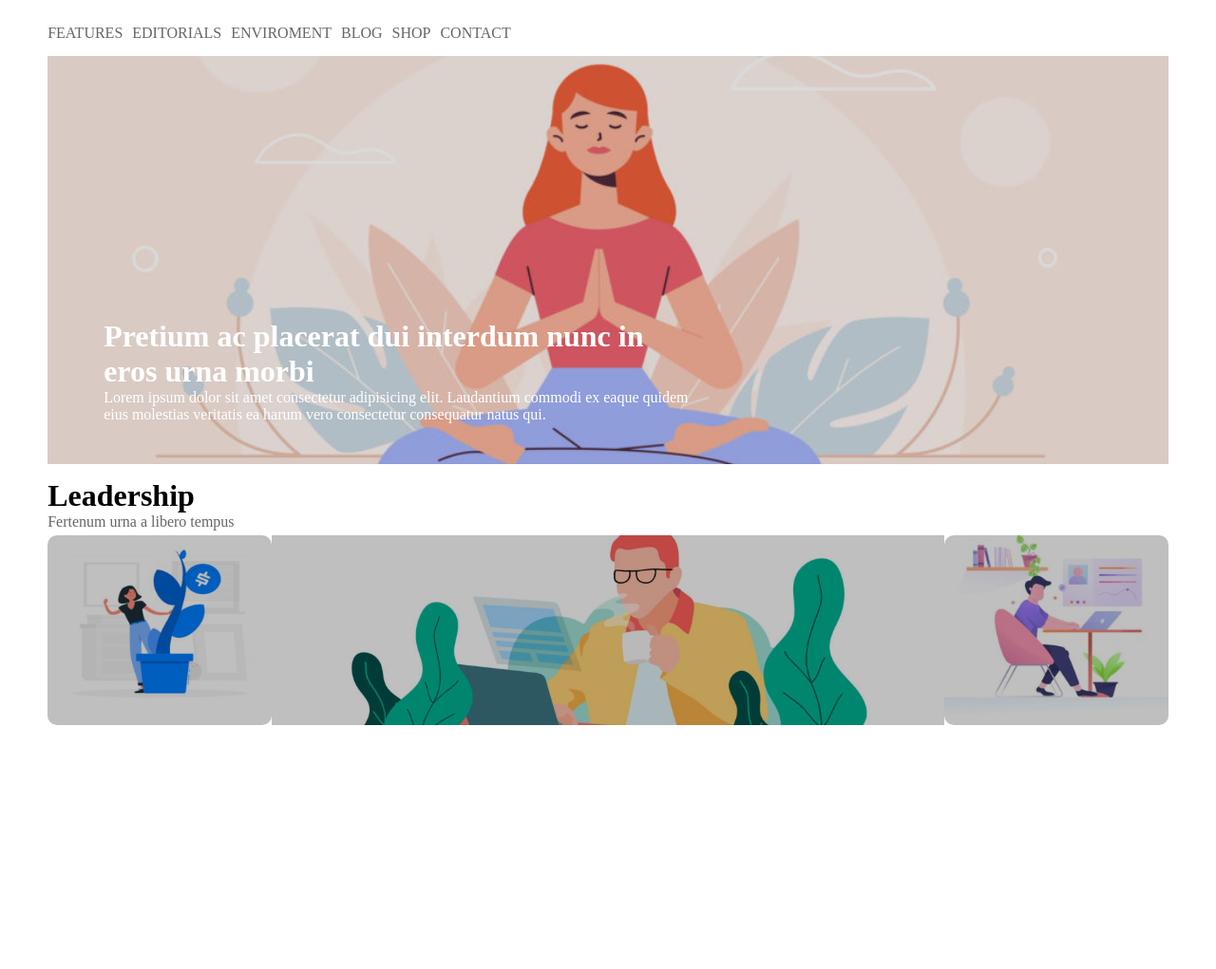
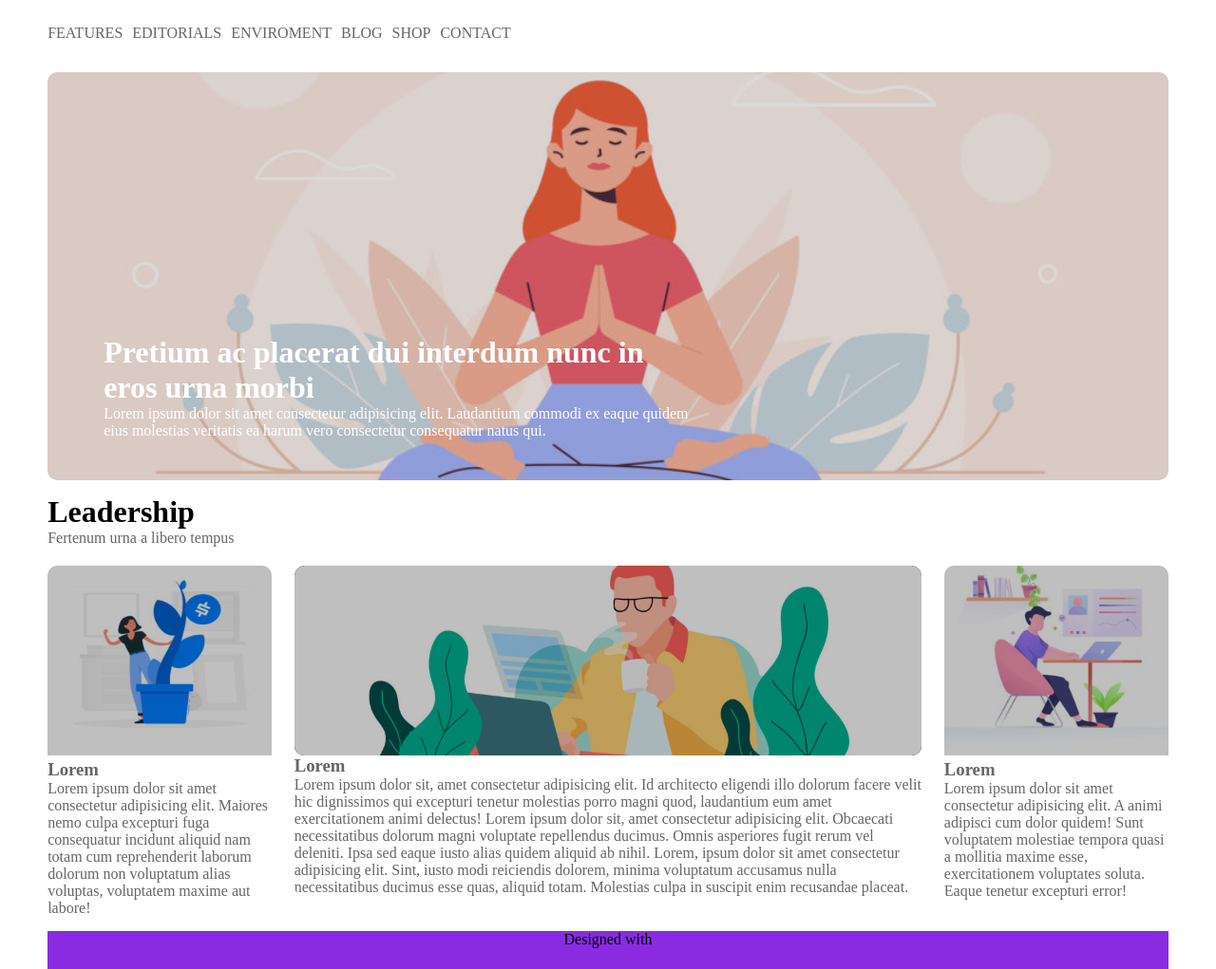
Before and after one commit to antoniom28/htmlcss-wp, a plain HTML site: page index.html in a window 1280 px wide. Shown: the part 63-1084 px from the top of the page at 95% size. Before the commit the page ends 827 px from the top, so only its background shows below. Drawn offline with Linux system fonts and the light colour scheme.

Commit message:
aggiunto il footer e sistemato le 3 foto

```diff
--- a/index.html
+++ b/index.html
@@ -39,18 +39,28 @@
         <div class="main-bottom">
             <div class="left">
                 <img src="img/img-1.jpg" alt="">
+                <h3>Lorem</h3>
+                <p>Lorem ipsum dolor sit amet consectetur adipisicing elit. Maiores nemo culpa excepturi fuga consequatur incidunt aliquid nam totam cum reprehenderit laborum dolorum non voluptatum alias voluptas, voluptatem maxime aut labore!</p>
             </div>
             <div class="middle">
-                <img src="img/banner-2.jpg" alt="">
+                <div class="immcentrale">
+                    <img src="img/banner-2.jpg" alt="">
+                </div>
+                <h3>Lorem</h3>
+                <p>Lorem ipsum dolor sit, amet consectetur adipisicing elit. Id architecto eligendi illo dolorum facere velit hic dignissimos qui excepturi tenetur molestias porro magni quod, laudantium eum amet exercitationem animi delectus!
+                    Lorem ipsum dolor sit, amet consectetur adipisicing elit. Obcaecati necessitatibus dolorum magni voluptate repellendus ducimus. Omnis asperiores fugit rerum vel deleniti. Ipsa sed eaque iusto alias quidem aliquid ab nihil.
+                    Lorem, ipsum dolor sit amet consectetur adipisicing elit. Sint, iusto modi reiciendis dolorem, minima voluptatum accusamus nulla necessitatibus ducimus esse quas, aliquid totam. Molestias culpa in suscipit enim recusandae placeat.</p>
             </div>
             <div class="right">
                 <img src="img/img-4.jpg" alt="">
+                <h3>Lorem</h3>
+                <p>Lorem ipsum dolor sit amet consectetur adipisicing elit. A animi adipisci cum dolor quidem! Sunt voluptatem molestiae tempora quasi a mollitia maxime esse, exercitationem voluptates soluta. Eaque tenetur excepturi error!</p>
             </div>
         </div>
     </main>
 
     <footer>
-
+        <span>Designed with </span>
     </footer>
 </body>
 </html>
--- a/style.css
+++ b/style.css
@@ -7,8 +7,8 @@
 html,body{
     width: 96%;
     margin: 0 2%;
-    display: flex;
-    flex-flow: column;
+    /*display: flex;
+    flex-flow: column;*/
     height: 100%;
   }
 /*main{
@@ -24,7 +24,7 @@ header{
 footer{
     background-color: blueviolet;
     height: 40px;
-    margin:9px 0px;
+    text-align: center;
 }
 
 .main-bottom::after{
@@ -37,6 +37,8 @@ footer{
     /*border: 8px solid rgb(0, 95, 184);*/
     border-left: 0;
     border-right: 0;
+    margin: 15px 0px;
+    color: #666;
 
 }
 .main-top{
@@ -54,9 +56,10 @@ footer{
 }
 
 .main-bottom div{
-   /* background-color: deepskyblue;*/
-height: 200px;
-float:left;
+    /*background-color: deepskyblue;*/
+    /*height: 500px;*/
+    float:left;
+    border-radius: 10px;
 }
 
 .left,.right{
@@ -65,11 +68,12 @@ float:left;
 }
 
 .middle{
-    width: 60%;
+    width: 56%;
    /* border: 8px solid rgb(0, 95, 184);*/
     border-top: 0;
     border-bottom: 0;
     overflow: hidden;
+    margin: 0px 2%;
 }
 
 /* --------------- NUOVA PARTE --------------- */
@@ -95,6 +99,7 @@ nav a:hover{
     background-color: rgb(151, 255, 255);
     border-radius: 50px;
 }
+
 .banner{
     height: 100%;
     background-image: url(img/banner.jpg);
@@ -102,7 +107,10 @@ nav a:hover{
     background-repeat: no-repeat;
     filter: brightness(86%);
     background-position: center center;
+    border-radius: 10px;
+    margin-top: 50px;
 }
+
 div.banner-text{
     position: absolute;
     bottom: 0;
@@ -112,17 +120,27 @@ div.banner-text{
     color: white;
 }
 
-.middle img{
+.immcentrale img{
     width: 100%;
-    height: 200%;
+    height: 400px;
     position: relative;
-    bottom: 49%;
-    border-radius: 100px;
-    filter: brightness(75%);
-}
-.left img,.right img{
-    width: 100%;
-    height: 100%;
+    bottom: 50%;
     border-radius: 10px;
     filter: brightness(75%);
 }
+
+.left img,.right img{
+    width: 100%;
+    height: 200px;
+    filter: brightness(75%);
+}
+
+div.immcentrale{
+    height: 200px;
+    width: 100%;
+    background-color: black;
+}
+
+.immcentrale{
+    overflow: hidden;
+}
```
